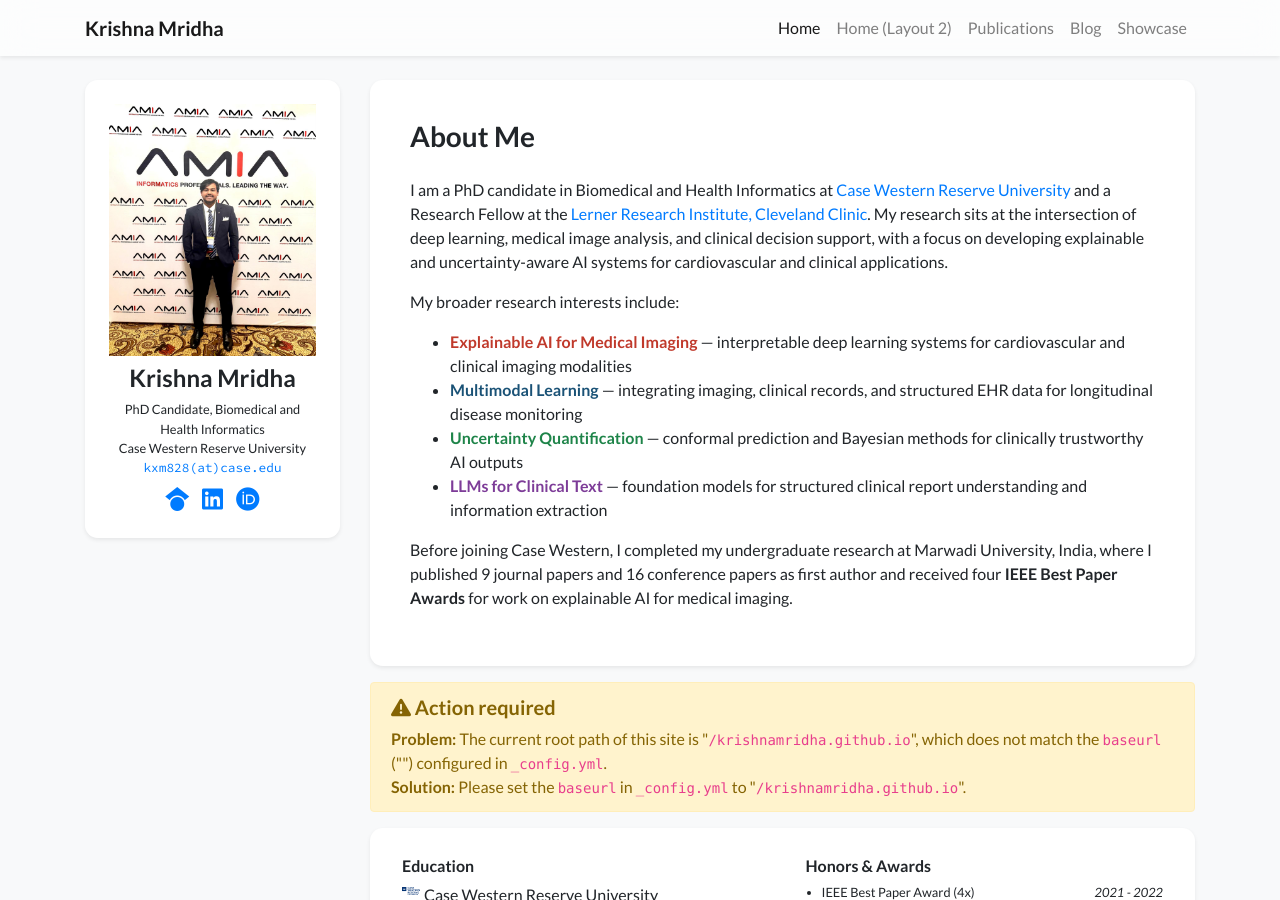
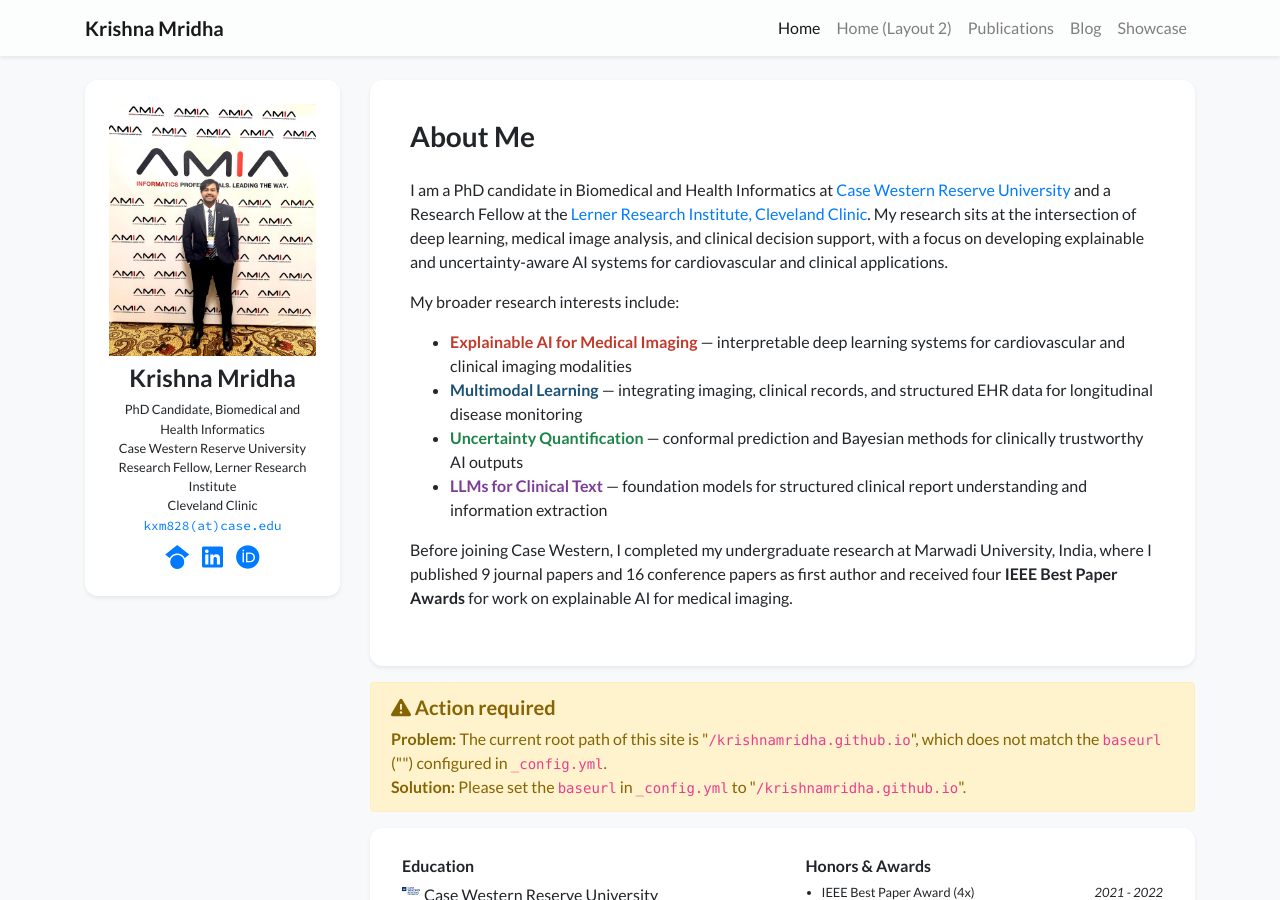
Before and after one commit to KrishnaMridha/krishnamridha.github.io, a Jekyll site: the page built from index.html, in a window 1280 px wide and 900 px high. Built offline with Jekyll 4.4.1, drawn with Linux system fonts in a browser that asks for light colours; nearby versions of some CDN libraries; a style sheet for code colours, icons or effects is not loaded.

Commit message:
Update profile.yml

```diff
--- a/_data/profile.yml
+++ b/_data/profile.yml
@@ -65,6 +65,9 @@ navbar_name: "Krishna Mridha"
 positions:
 - name: PhD Candidate, Biomedical and Health Informatics
 - name: Case Western Reserve University
+- name: Research Fellow, Lerner Research Institute
+- name: Cleveland Clinic
+
 email: "kxm828@case.edu"
 gscholar: _Yulp8gAAAAJ
 linkedin: krishna-mridha
```
